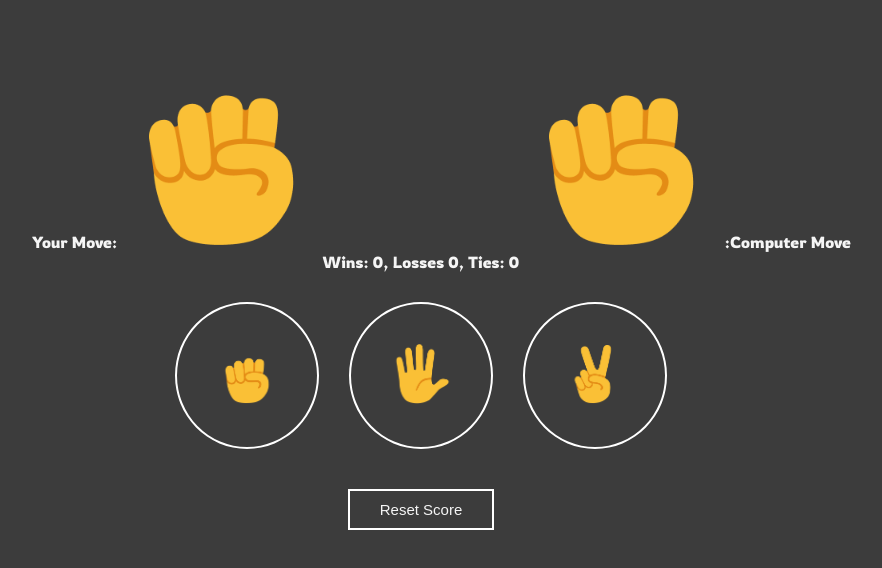
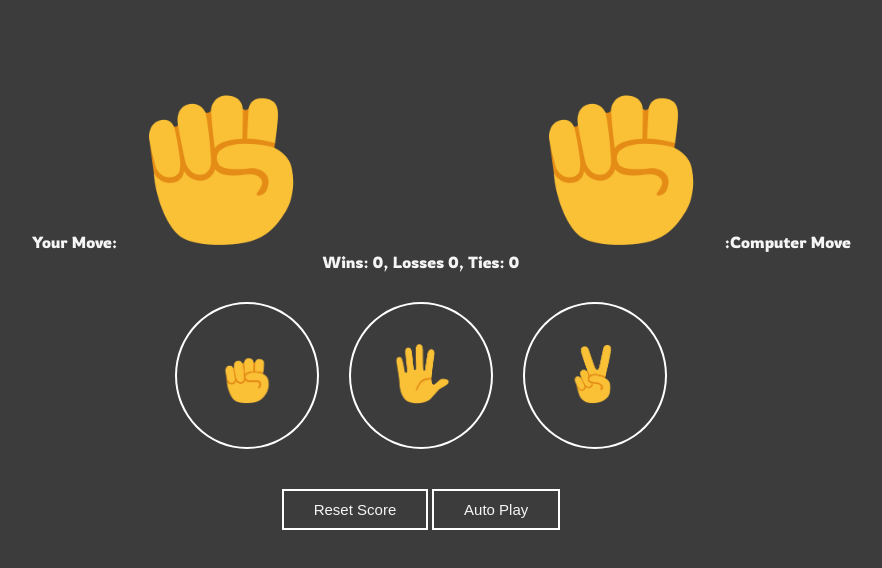
Before and after one commit to Yachii19/Rock-Paper-Scissors, a plain HTML site: page index.html in a window 1280 px wide. Shown: the part 112-680 px from the top of the page, without its empty margins (219-1101 px from the left). Drawn offline with Linux system fonts and the light colour scheme.

Commit message:
added an auto play function

```diff
--- a/assets/css/index.css
+++ b/assets/css/index.css
@@ -74,7 +74,8 @@ body {
     height: 60px;
 }
 
-.reset-btn {
+.reset-btn,
+.auto-play-btn {
     font-family: 'Arial';
     font-size: 15px;
     font-weight: 500;
@@ -87,7 +88,8 @@ body {
     transition: background-color 0.3s, color 0.3s;
 }
 
-.reset-btn:hover {
+.reset-btn:hover,
+.auto-play-btn:hover {
     background-color: whitesmoke;
     color: black;
 }
--- a/assets/script/index.js
+++ b/assets/script/index.js
@@ -1,3 +1,4 @@
+// Save to local storage, and have a default value of 0
 let score = JSON.parse(localStorage.getItem('score'))
         || {
             wins: 0,
@@ -5,6 +6,24 @@ let score = JSON.parse(localStorage.getItem('score'))
             tied: 0
         };
         updateScoreElement();
+
+// Execute the playGame function with an interval of 2 seconds
+let isPlaying = false;
+let intervalID;
+
+function autoPlay(){
+    if(!isPlaying){
+        intervalID = setInterval(function(){
+            playerMove = pickComputerMove();
+            playGame(playerMove);
+        }, 1300)
+        isPlaying = true;
+    } else {
+        clearInterval(intervalID);
+        isPlaying = false;
+    }
+}
+
 
 // Main Function to Call the Game
 function playGame(playerMove) {
--- a/index.html
+++ b/index.html
@@ -60,6 +60,10 @@
             updateScoreElement();
 
         " class="reset-btn">Reset Score</button>
+
+            <button onclick="
+            autoPlay();
+            " class="auto-play-btn">Auto Play</button>
         </div>
 
 
```
Lines whose indentation alone changed are shown as unchanged.
